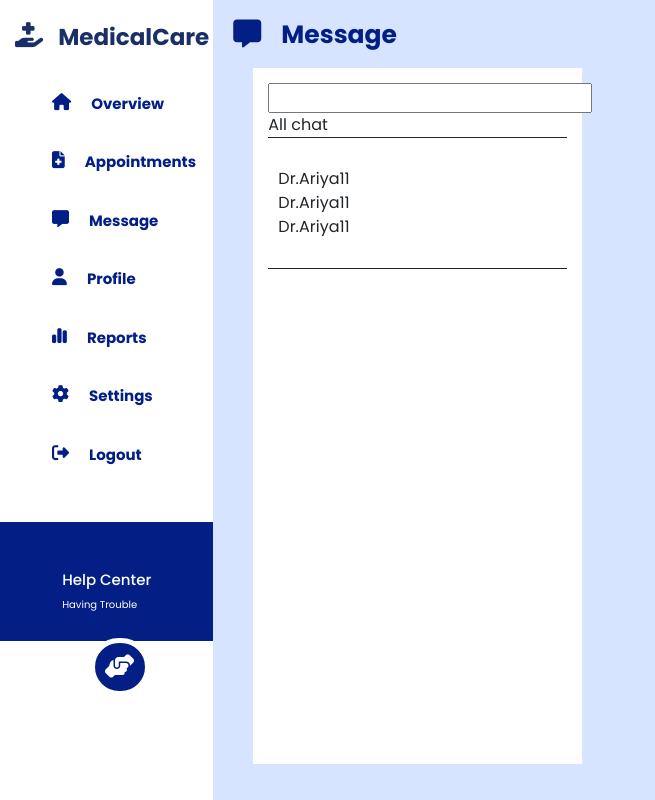
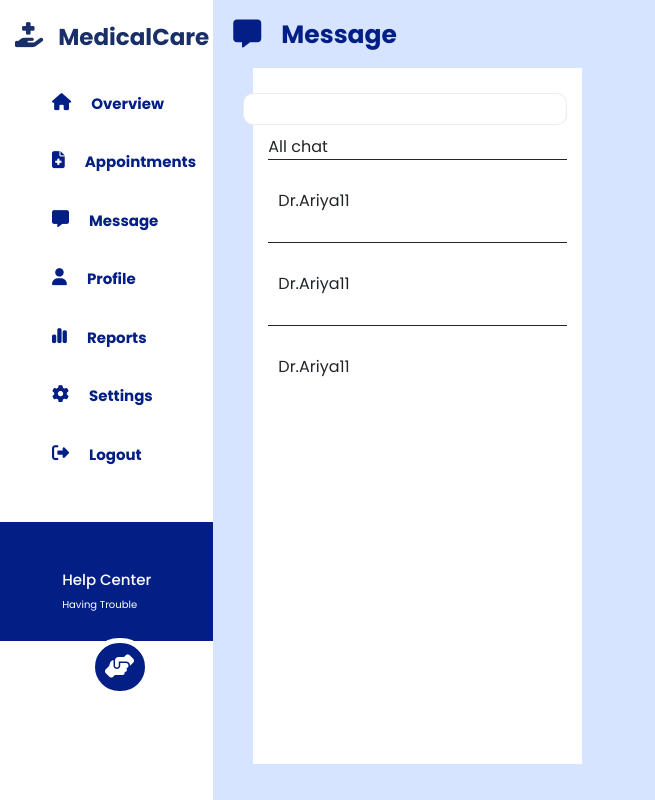
Before and after one commit to sarucm1017/Healthcare_Management-Frontend, a React (Create React App) app: page /patientmessage in a window 1280 px wide. Shown: the whole page, without its empty margins (0-655 px from the left). Built offline with nearby package versions, Linux system fonts and the light colour scheme; a web font is replaced by a local one.

Commit message:
message-patient

```diff
--- a/src/Componets/Layout/Message/Patient/patientMessage.css
+++ b/src/Componets/Layout/Message/Patient/patientMessage.css
@@ -7,7 +7,19 @@
 display: flex;
 }
 .chatSection{
+
+}
+.eachChat-people{
     padding: 29px 10px;
-    border-bottom: 1px solid;
     border-top: 1px solid;
 }
+.head_searchSection{
+    display: flex;
+    justify-content: flex-end;
+    padding: 10px 0;
+}
+.head_searchSection input {
+    padding: 3px;
+    border-radius: 10px;
+    border: 1px solid #9b97972e;
+}
```
